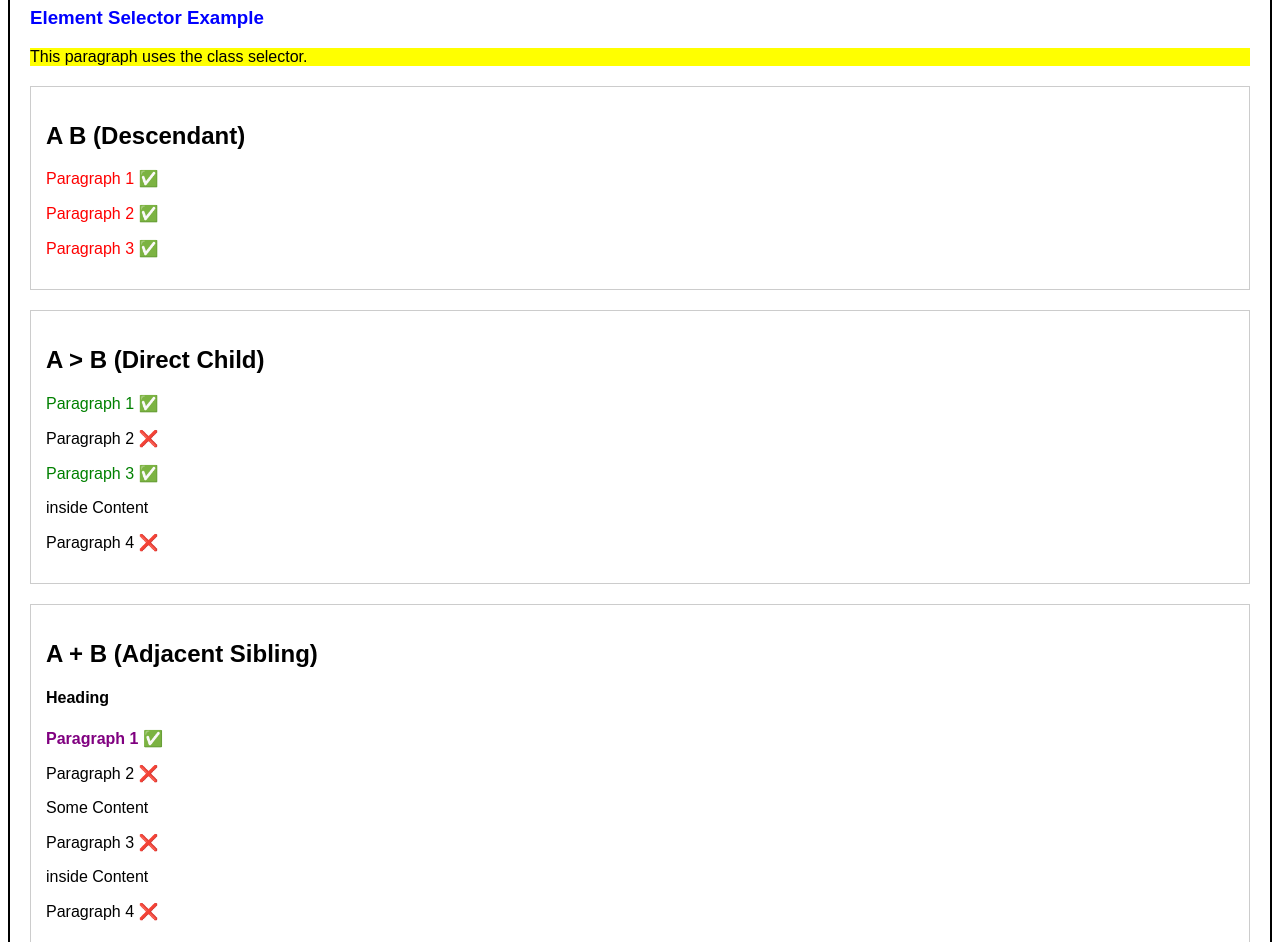
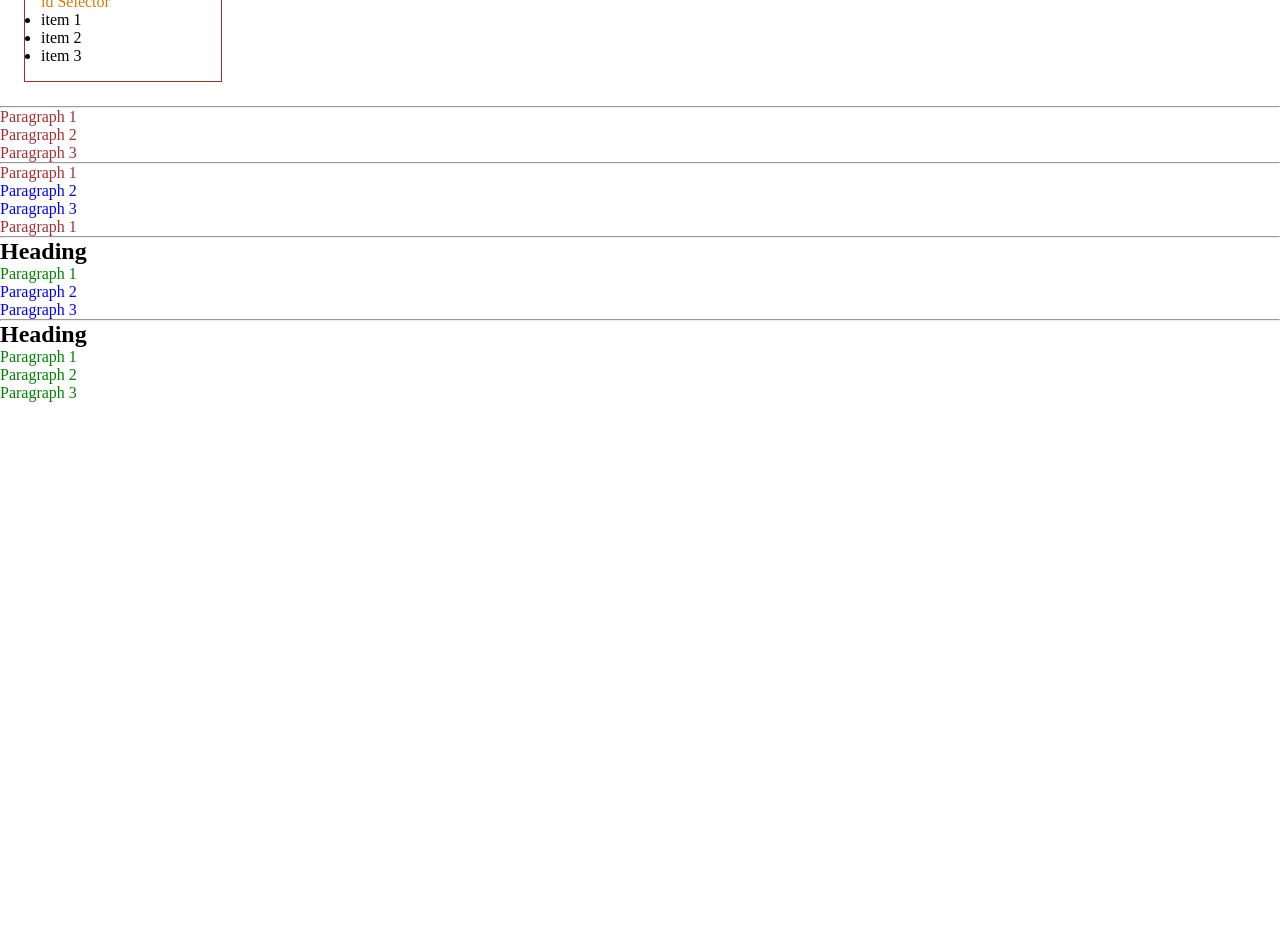
Before and after one commit to thalsi/css, a plain HTML site: page src/module-2-Selectors/test.html in a window 1280 px wide. Shown: the part 103-1045 px from the top of the page. After the commit the page ends 800 px from the top, so only its background shows below. Drawn offline with Linux system fonts and the light colour scheme.

Commit message:
2 Selector: basic selectors

```diff
--- a/src/module-2-Selectors/test.css
+++ b/src/module-2-Selectors/test.css
@@ -1,72 +1,64 @@
 
-/* =====================================
-   1. Universal Selector (*)
-   Selects every element
-===================================== */
-*{
-    font-family: Arial, sans-serif;
+/* 1. [*] selector  */
+* {
+    margin: 0;
+    padding: 0;
+    box-sizing: border-box;
 }
 
-/* =====================================
-   2. Element Selector
-   Selects all <h3>
-===================================== */
-h3{
+/* 2.[element] selector  */
+p{
     color: blue;
 }
 
-/* =====================================
-   3. Class Selector
-   Selects elements with class="highlight"
-===================================== */
-.highlight{
-    background: yellow;
+/* 3. [class] selector */
+
+.container {
+    margin: 24px;
+    padding: 16px;
+    border: 1px solid #a03131;
+    width: fit-content;
 }
 
-/* =====================================
-   4. ID Selector
-   Selects element with id="main"
-===================================== */
-#main{
-    border:2px solid black;
-    padding:20px;
+/* 4. [id-selector] selector */
+
+#id-selector {
+    color: rgb(218, 123, 0) ;
 }
 
-/* =====================================
-   5. Descendant Selector (A B)
-   Selects every <p> inside .descendant
-===================================== */
-.descendant p{
-    color:red;
+
+/*
+* 5. A B (Descendant Selector)
+* Select all B elements inside A, no matter how deeply nested.
+*/
+
+.descendant-selector p{
+ color: #a03131;
 }
 
-/* =====================================
-   6. Direct Child Selector (A > B)
-   Selects only direct child <p>
-===================================== */
-.child > p{
-    color:green;
+/*
+* 6. A > B (Child Selector)
+* Select only the direct child of A.
+*/
+
+.child-selector > p{
+ color: #a03131;
 }
 
-/* =====================================
-   7. Adjacent Sibling (A + B)
-   Selects first <p> after <h4>
-===================================== */
-.adjacent h4 + p{
-    color:purple;
-    font-weight:bold;
+/*
+* 7. A + B (Adjacent Selector)
+* Select the first B immediately after A.
+*/
+
+.adjacent-selector + p{
+ color: green;
 }
 
-/* =====================================
-   8. General Sibling (A ~ B)
-   Selects all <p> after <h5>
-===================================== */
-.general h5 ~ p{
-    color:orange;
+/*
+* 8. A ~ B (General Sibling Selector)
+* Select all B siblings that come after A.
+*/
+
+.general-sibling-selector ~ p{
+ color: green;
 }
-
-.box{
-    border:1px solid #ccc;
-    padding:15px;
-    margin:20px 0;
-}
--- a/src/module-2-Selectors/test.html
+++ b/src/module-2-Selectors/test.html
@@ -1,108 +1,74 @@
 <!DOCTYPE html>
 <html lang="en">
-
 <head>
     <meta charset="UTF-8">
     <meta name="viewport" content="width=device-width, initial-scale=1.0">
-    <title>Document</title>
+    <title>Baic Selectors</title>
     <link rel="stylesheet" href="test.css">
 </head>
-
 <body>
 
-    <div id="main">
-
-        <h1>CSS Selector Examples</h1>
-
-        <!-- Element Selector -->
-        <h3>Element Selector Example</h3>
-
-        <!-- Class Selector -->
-        <p class="highlight">
-            This paragraph uses the class selector.
-        </p>
-
-        <!-- Descendant -->
-        <div class="box descendant">
-
-            <h2>A B (Descendant)</h2>
-
-            <p>Paragraph 1 ✅</p>
-
-            <section>
-                <p>Paragraph 2 ✅</p>
-
-                <div>
-                    <p>Paragraph 3 ✅</p>
-
+    <div class="container">
+        <h1>Heading H1</h1>
+        <div class="container-body">
+            <p>Element Selector</p>
+            <p id="id-selector">id Selector</p>
+            <ul>
+                <li>item 1</li>
+                <li>item 2</li>
+                <li>item 3</li>
+            </ul>
         </div>
-            </section>
-
     </div>
 
-        <!-- Direct Child -->
-        <div class="box child">
-
-            <h2>A > B (Direct Child)</h2>
-
-            <p>Paragraph 1 ✅</p>
-
+    <hr>
+    <div class="descendant-selector">
+        <p>Paragraph 1</p>
         <section>
-                <p>Paragraph 2 ❌</p>
+            <p>Paragraph 2</p>
+            <article>
+                <p>Paragraph 3</p>
+            </article>
         </section>
-
-            <p>Paragraph 3 ✅</p>
-             <div>inside Content
-                <p>Paragraph 4 ❌</p>
-            </div>
-
-        </div>
-
-        <!-- Adjacent -->
-        <div class="box adjacent">
-
-            <h2>A + B (Adjacent Sibling)</h2>
-
-            <h4>Heading</h4>
-
-            <p>Paragraph 1 ✅</p>
-
-            <p>Paragraph 2 ❌</p>
-
-            <div>Some Content</div>
-
-            <p>Paragraph 3 ❌</p>
-            <div>inside Content
-                <p>Paragraph 4 ❌</p>
     </div>
 
 
+    <hr>
+    <div class="child-selector">
+        <p>Paragraph 1</p>
+        <section>
+            <p>Paragraph 2</p>
+            <article>
+                <p>Paragraph 3</p>
+            </article>
+        </section>
+        <p>Paragraph 1</p>
     </div>
 
-        <!-- General -->
-        <div class="box general">
 
-            <h2>A ~ B (General Sibling)</h2>
+    <hr>
+    <div >
+        <h2 class="adjacent-selector">Heading</h2>
 
-            <h5>Heading</h5>
+        <p>Paragraph 1</p>
 
-            <p>Paragraph 1 ✅</p>
+        <p>Paragraph 2</p>
 
-            <div>Content</div>
-
-            <p>Paragraph 2 ✅</p>
-
-            <section>Section</section>
-
-            <p>Paragraph 3 ✅</p>
-
-             <div>inside Content
-                <p>Paragraph 4 ❌</p>
-            </div>
+        <p>Paragraph 3</p>
     </div>
 
+
+    <hr>
+    <div >
+        <h2 class="general-sibling-selector">Heading</h2>
+
+        <p>Paragraph 1</p>
+
+        <p>Paragraph 2</p>
+
+        <p>Paragraph 3</p>
     </div>
 
+
 </body>
-
 </html>
```
Lines whose indentation alone changed are shown as unchanged.
